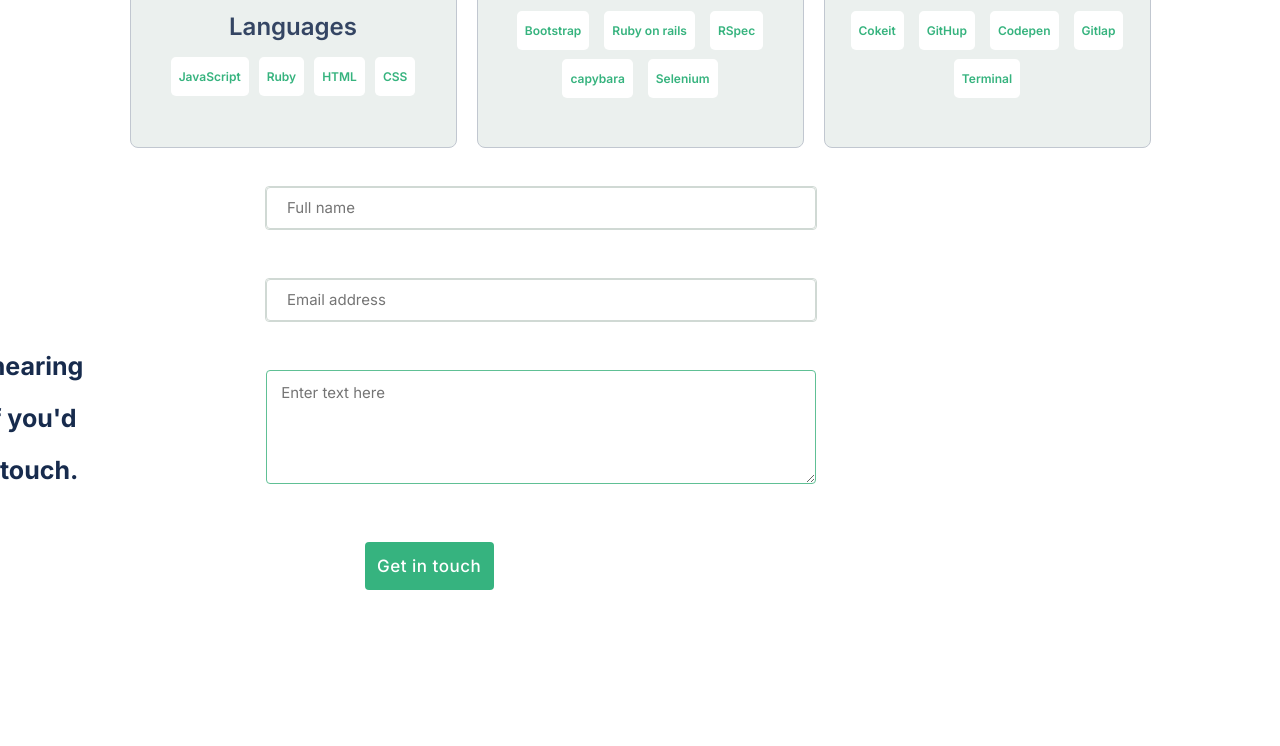
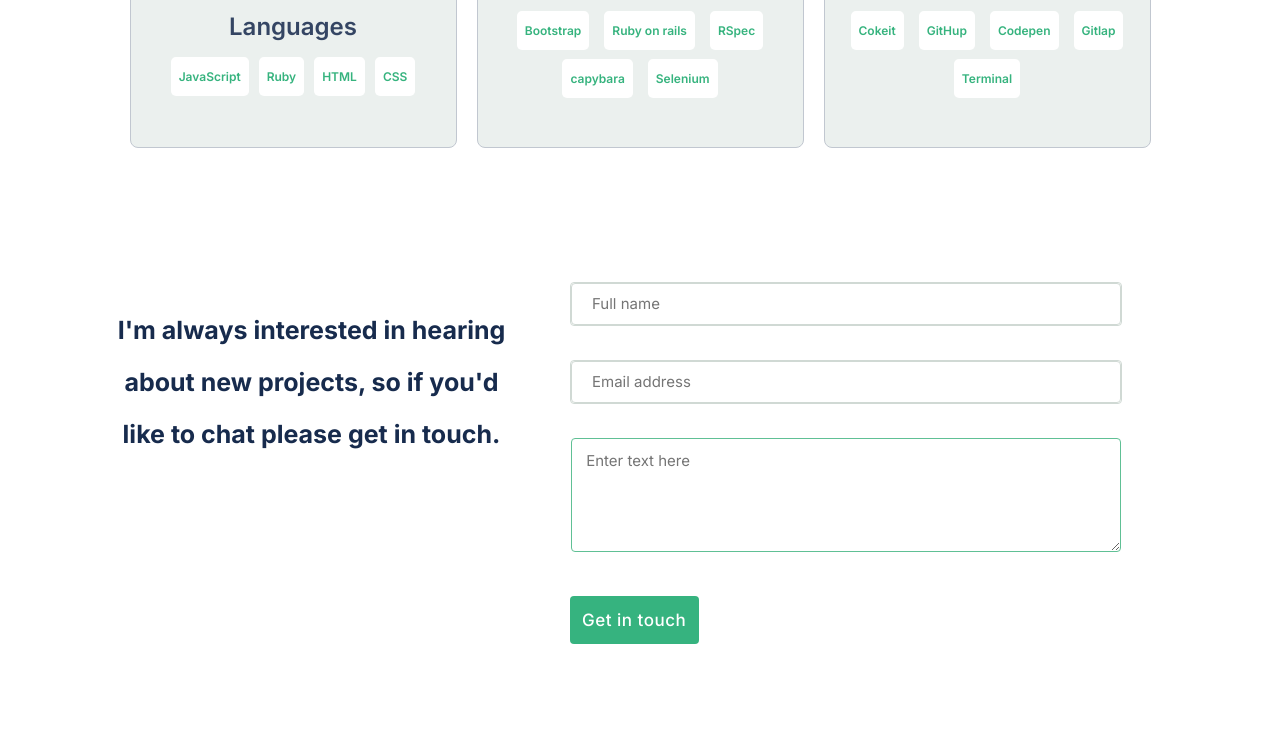
Before and after one commit to SaboorSohaib/Portfolio-Project, a website: page index.html in a window 1280 px wide. Shown: the part 2568-3314 px from the top of the page. Drawn offline with Linux system fonts and the light colour scheme.

Commit message:
Add grid property to contact form in desktop version

```diff
--- a/style.css
+++ b/style.css
@@ -1123,21 +1123,15 @@ body {
    align-items: center;
    height: 490px;
    margin-top: 84px;
-   margin-bottom: 10px;
  }
 
-  .contact-form1 {
-    display: flex;
-    flex-direction: column;
-    gap: 24px;
-  }
-
  .contact-form-bottom {
-   display: flex;
-   flex-direction: row;
-   align-items: center;
-   gap: 24px;
- }
+  display: grid;
+  grid-template-columns: 420px 420px;
+  grid-template-rows: 300px;
+  width: 100%;
+  grid-gap: 30px;
+}
 
 .contact-text {
   font-family: 'Inter', sans-serif;
@@ -1145,12 +1139,19 @@ body {
   font-weight: 700;
   font-size: 25px;
   line-height: 52px;
-  display: flex;
   align-items: center;
+  text-align: center;
   color: rgb(23, 43, 77);
   width: 463px;
   height: 256px;
- }
+  margin: auto;
+  margin-left: 80px;
+}
+
+  .contact-form1 {
+   grid-gap: 10px;
+   margin: auto;
+}
 
 .name input {
   width: 550px;
@@ -1164,19 +1165,31 @@ body {
   width: 550px;
  }
 
+ .contact-btn-text {
+  font-family: 'Inter', sans-serif;
+  font-style: normal;
+  font-weight: 500;
+  font-size: 17px;
+  line-height: 24px;
+  display: flex;
+  align-items: center;
+  text-align: center;
+  letter-spacing: 0.03em;
+  margin-left: 120px;
+  color: rgb(255, 255, 255);
+  cursor: pointer;
+  transition: all 0.5s;
+}
+
  .fotter-icon {
   display: flex;
   flex-direction: column;
-  align-self: center;
+  justify-content: center;
   height: 80px;
   width: 200px;
-  margin-top: 80px;
- }
-
-.socialicon1 {
-  display: flex;
-  flex-direction: row;
-  align-items: center;
+  margin-top: 100px;
+  margin-bottom: -110px;
+  margin-left: 750px;
  }
 
 .email-address {
```
